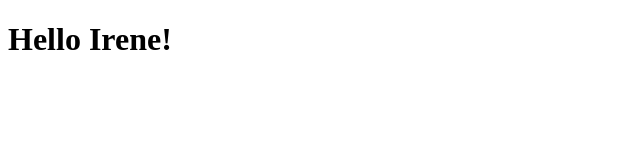
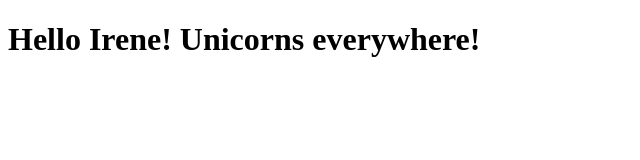
Before and after one commit to irenoux/coursera-test, a plain HTML site: page site/index.html in a window 1280 px wide. Shown: the whole page, without its empty margins (0-640 px from the left). Drawn offline with Linux system fonts and the light colour scheme.

Commit message:
A little addition to our pagecontent.

```diff
--- a/site/index.html
+++ b/site/index.html
@@ -4,6 +4,6 @@
 	<title>Hello Irene!</title>
 </head>
 <body>
-<h1> Hello Irene!</h1>
+<h1> Hello Irene! Unicorns everywhere!</h1>
 </body>
 </html>
```
